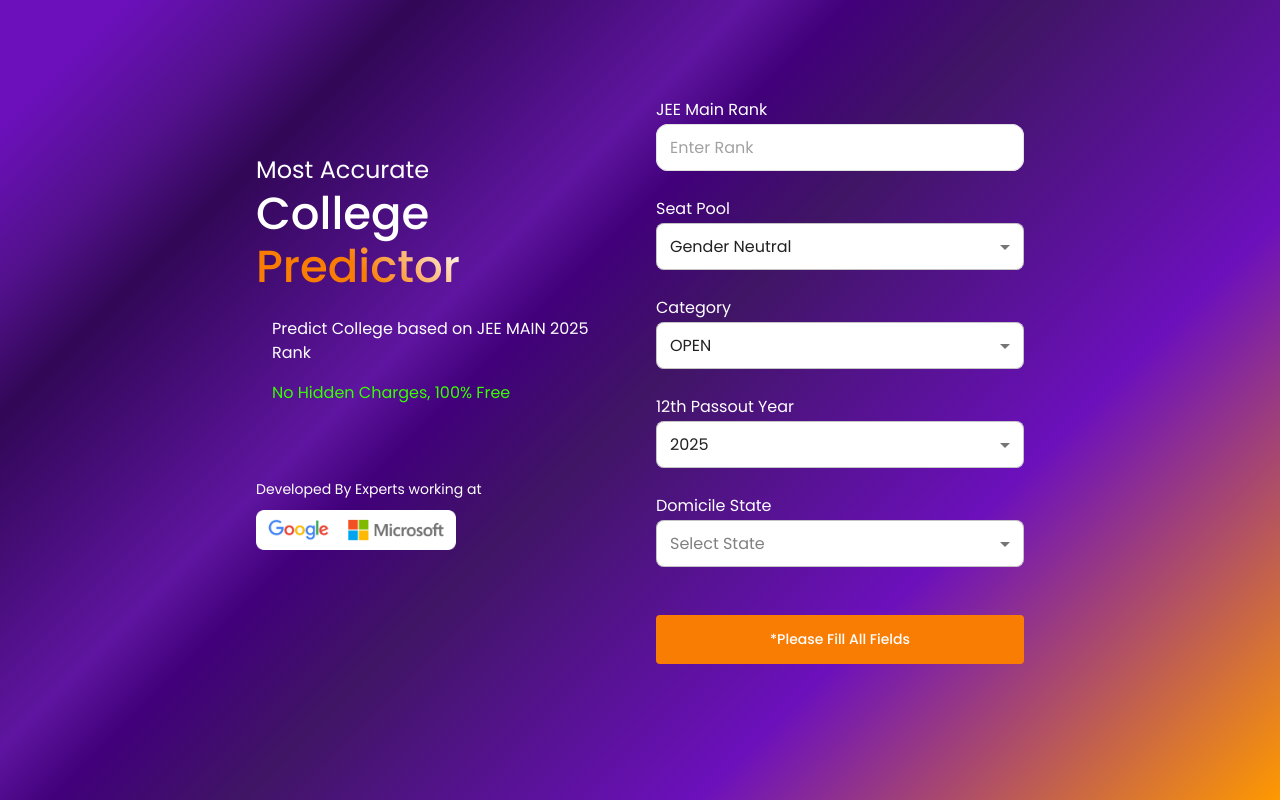
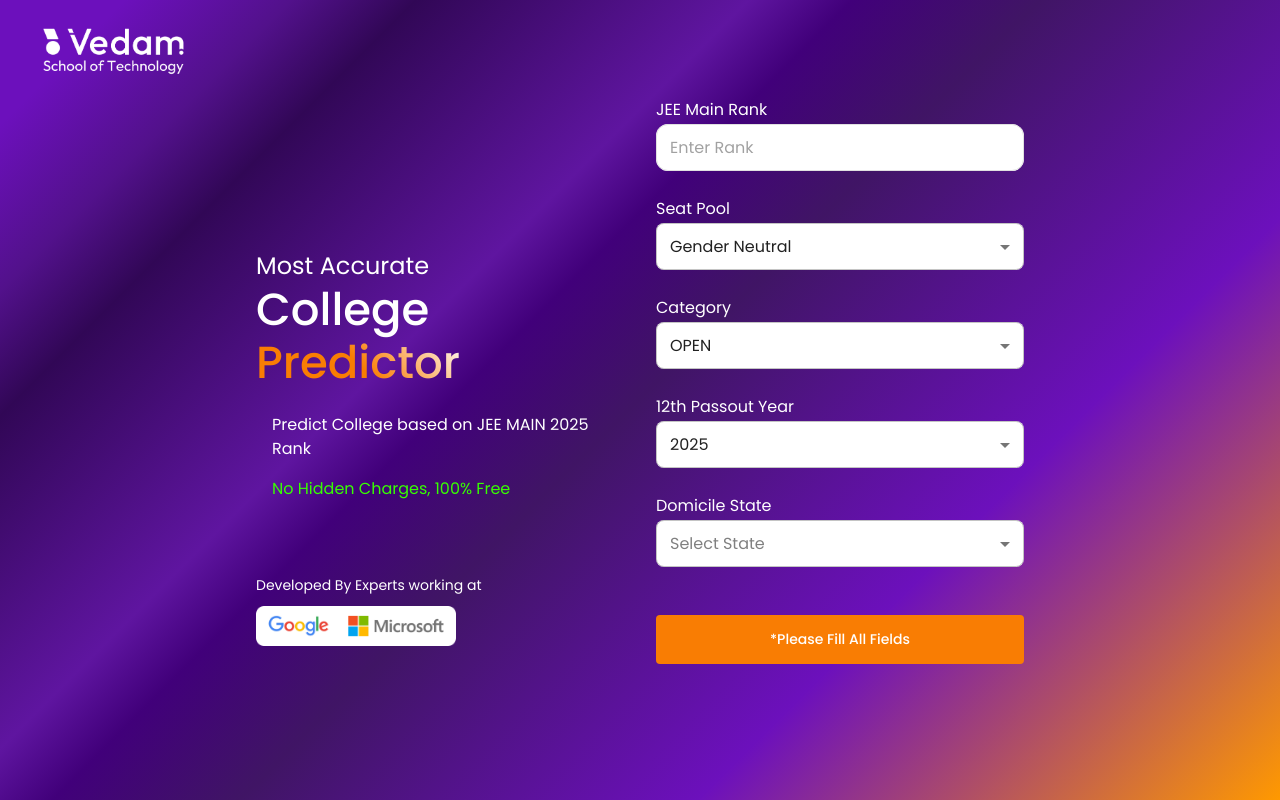
Before and after one commit to SubheshVedam/CollegePredictor, a Next.js app: page / in a window 1280 px wide. Shown: the top 800 px of the page. Built offline with nearby package versions, Linux system fonts and the light colour scheme; some icons are missing; what @mui/material-nextjs would draw is missing.

Commit message:
logo_add

```diff
--- a/app/HomePage.jsx
+++ b/app/HomePage.jsx
@@ -33,15 +33,34 @@ export default function CollegePredictorPage() {
           height: { xs: "auto", sm: "80vh" },
           background:
             "linear-gradient(-45deg, #FF9900 0%,#6C10BC 28%,#401565 50%,#41007A 59%,#5F15A0 64%,#310756 80%,#52118B 86%,#6C10BC 94%)",
+          position: "relative"
         }}
       >
         <Box
           sx={{
+            position: "absolute",
+            top: { xs: 10, sm: 20 },
+            left: { xs: -8, sm: 20 },
+            zIndex: 1,
+            pl: { xs: -2, sm: 0 }
+          }}
+        >
+          <Image
+            width={200}
+            height={60}
+            src="/img/Vedam_Final_Logo_White.png"
+            alt="Vedam Logo"
+            style={{ objectFit: 'contain' }}
+          />
+        </Box>
+        <Box
+          sx={{
             py: 5,
-            p: 2,
+            p: { xs: 0, sm: 2 },
             flex: 1,
-            pl: { xs: "none", sm: "10%", lg: "20%" },
+            pl: { xs: 2, sm: "10%", lg: "20%" },
             background: "transparent",
+            mt: 12
           }}
         >
           <Box
@@ -52,7 +71,7 @@ export default function CollegePredictorPage() {
               justifyContent: "space-between",
             }}
           >
-            <Box sx={{ mt: { xs: 2, sm: 7 } }}>
+            <Box sx={{ mt: { xs: 0, sm: 7 } }}>
               <Typography
                 sx={{ color: "#FFFFFF", fontSize: { xs: 18, sm: 24 } }}
               >
```
